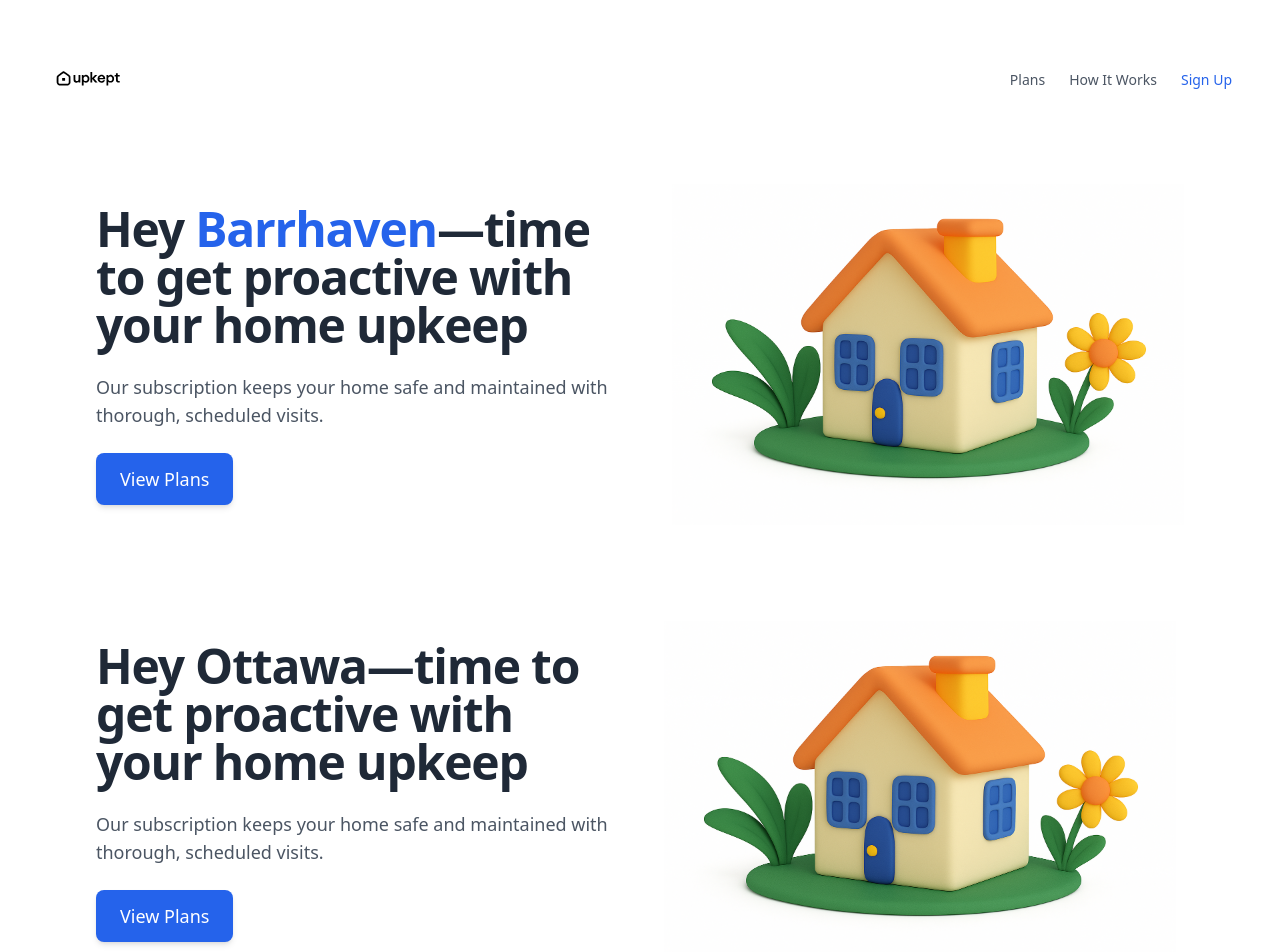
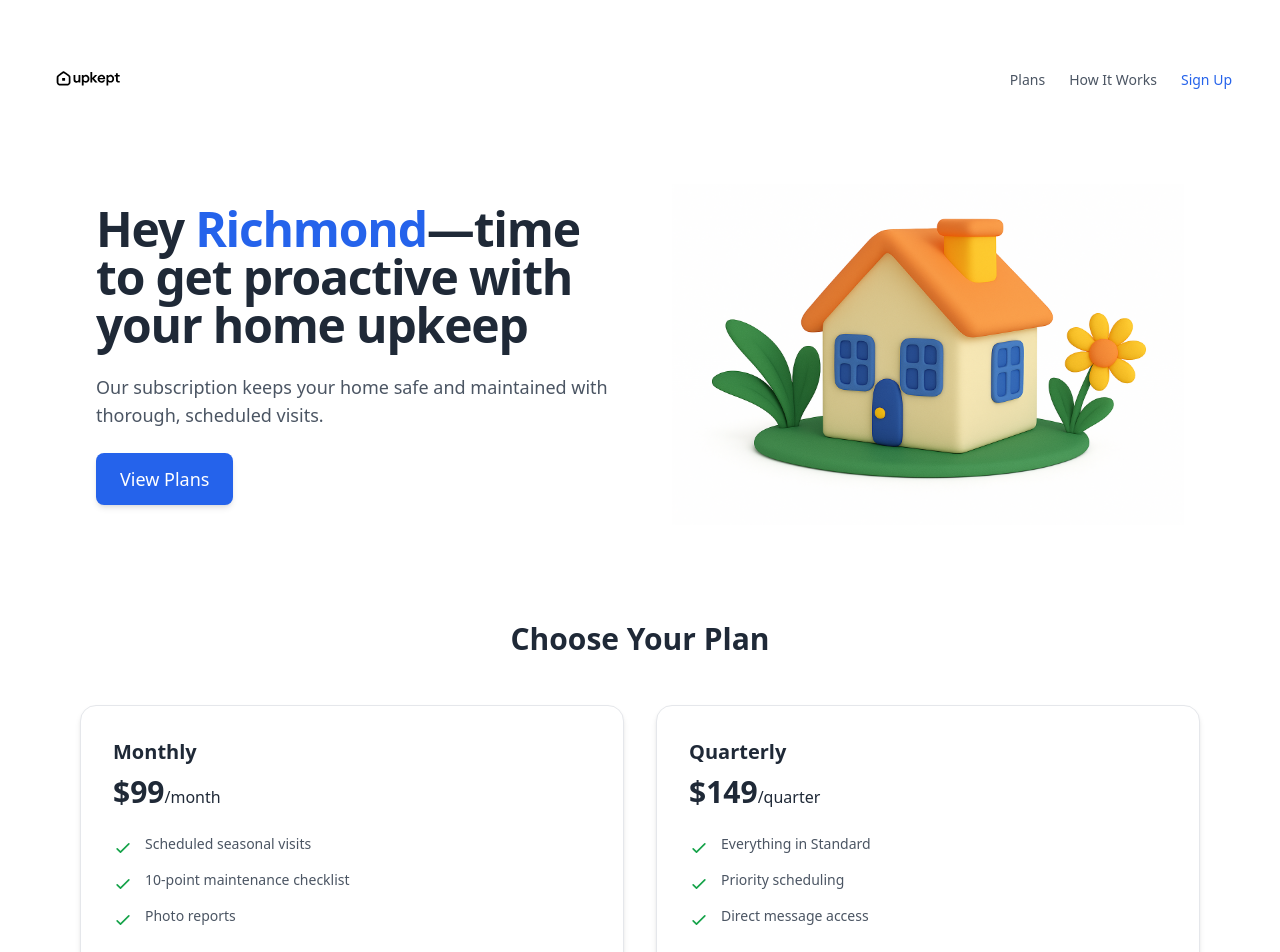
Before and after one commit to nickalodian-upkept/upkept-homepage, a Next.js app: page / in a window 1280 px wide. Shown: the top 952 px of the page. Built offline with nearby package versions, Linux system fonts and the light colour scheme.

Commit message:
Add rotating city animation in hero headline

```diff
--- a/pages/index.js
+++ b/pages/index.js
@@ -62,33 +62,6 @@ export default function Home() {
             </div>
           </div>
         </section>
-
-        {/* Hero Section */}
-<section className="max-w-7xl mx-auto px-6 sm:px-8 lg:px-12 mb-24">
-  <div className="grid grid-cols-1 md:grid-cols-2 items-center gap-8">
-    {/* Left Side: Headline & CTA */}
-    <div className="text-left">
-      <h2 className="text-4xl sm:text-5xl font-bold leading-tight mb-6 tracking-tight">
-        Hey Ottawa—time to get proactive with your home upkeep
-      </h2>
-      <p className="text-lg text-gray-600 mb-6">
-        Our subscription keeps your home safe and maintained with thorough, scheduled visits.
-      </p>
-      <button className="bg-blue-600 text-white text-base sm:text-lg px-6 py-3 rounded-lg shadow-md hover:bg-blue-700 transition">
-        View Plans
-      </button>
-    </div>
-
-    {/* Right Side: Image */}
-    <div className="flex justify-center md:justify-end">
-      <img
-        src="/hero-house.png"
-        alt="Illustration of a cozy home with flower and grass"
-        className="w-72 sm:w-96 md:w-[28rem] lg:w-[32rem] mx-auto opacity-0 animate-fadeSlideIn"
-      />
-    </div>
-  </div>
-</section>
 
 {/* Pricing Plans */}
 <section className="mt-24 max-w-6xl mx-auto px-4">
```
